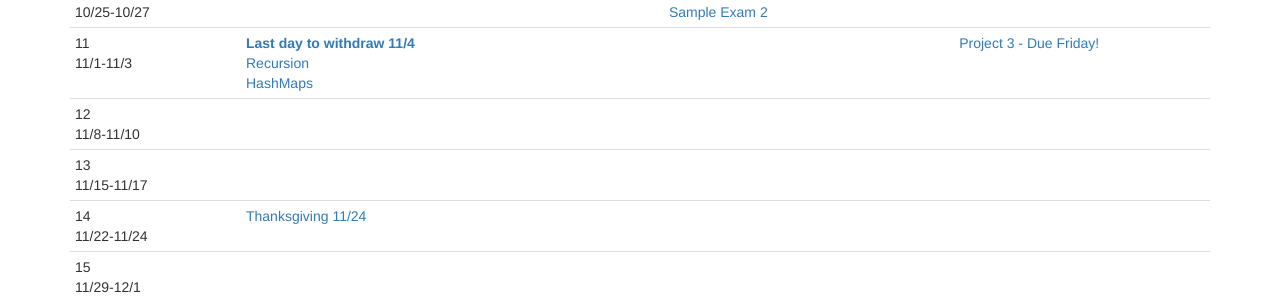
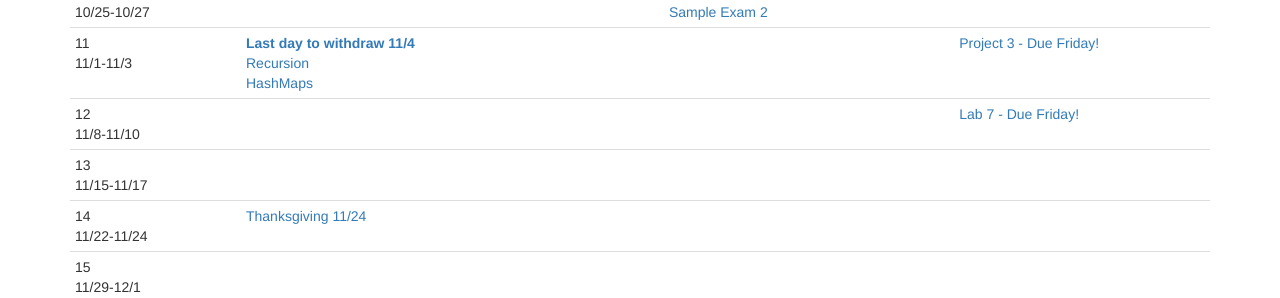
Before and after one commit to CS112-F16/cs112-f16.github.io, a Jekyll site: the page built from schedule.html, in a window 1280 px wide and 900 px high, scrolled down 746 px. Shown: the part 507-805 px from the top of the window. Built offline with Jekyll 4.4.1, drawn with Linux system fonts in a browser that asks for light colours.

Commit message:
add lab 7 link

```diff
--- a/schedule.html
+++ b/schedule.html
@@ -187,7 +187,9 @@ title: Schedule
       <td>12<br/>11/8-11/10</td>
       <td></td>
       <td></td>
-      <td></td>
+      <td>
+      <a href="https://github.com/CS112-F16/labs/blob/master/lab7.md">Lab 7 - Due Friday!</a>
+      </td>
     </tr>
     <tr>
       <td>13<br/>11/15-11/17</td>
```
